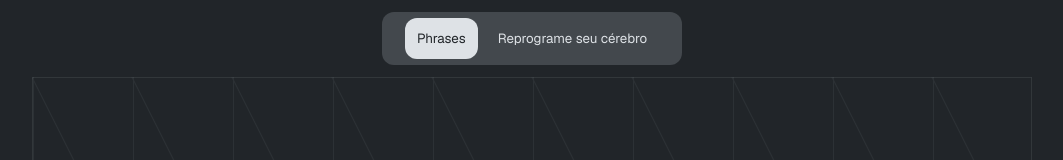
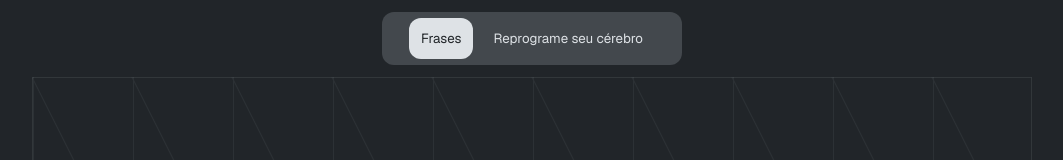
Before and after one commit to HermenegildoDaCruz/hopQuotes, a React (Vite) app in the folder react-code/: page / in a window 1280 px wide. Shown: the top 160 px of the page, without its empty margins (108-1171 px from the left). Built offline with nearby package versions, Linux system fonts and the light colour scheme.

Commit message:
Update Menu.jsx

```diff
--- a/react-code/src/components/Menu/Menu.jsx
+++ b/react-code/src/components/Menu/Menu.jsx
@@ -29,7 +29,7 @@ export default function Menu({togglePageNumber, pageNumber}){
     return (
         <MenuWrapper className="menu">
             <li>
-                <MenuButton $isActive = {pageNumber === 1} onClick={togglePageNumber}>Phrases</MenuButton>
+                <MenuButton $isActive = {pageNumber === 1} onClick={togglePageNumber}>Frases</MenuButton>
             </li>
             <li>
                 <MenuButton $isActive = {pageNumber === 2} onClick={togglePageNumber}>Reprograme seu cérebro</MenuButton>
```
